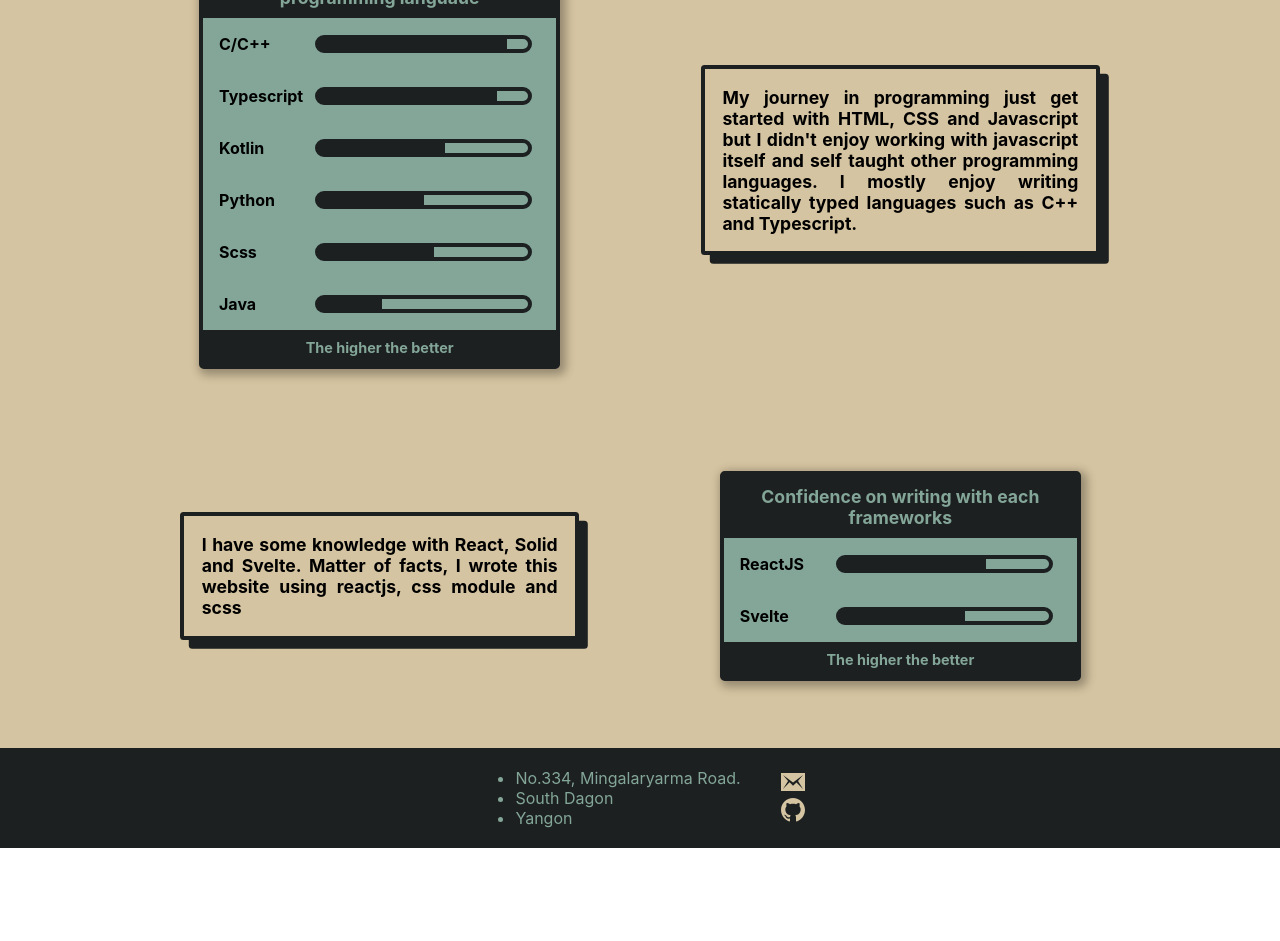
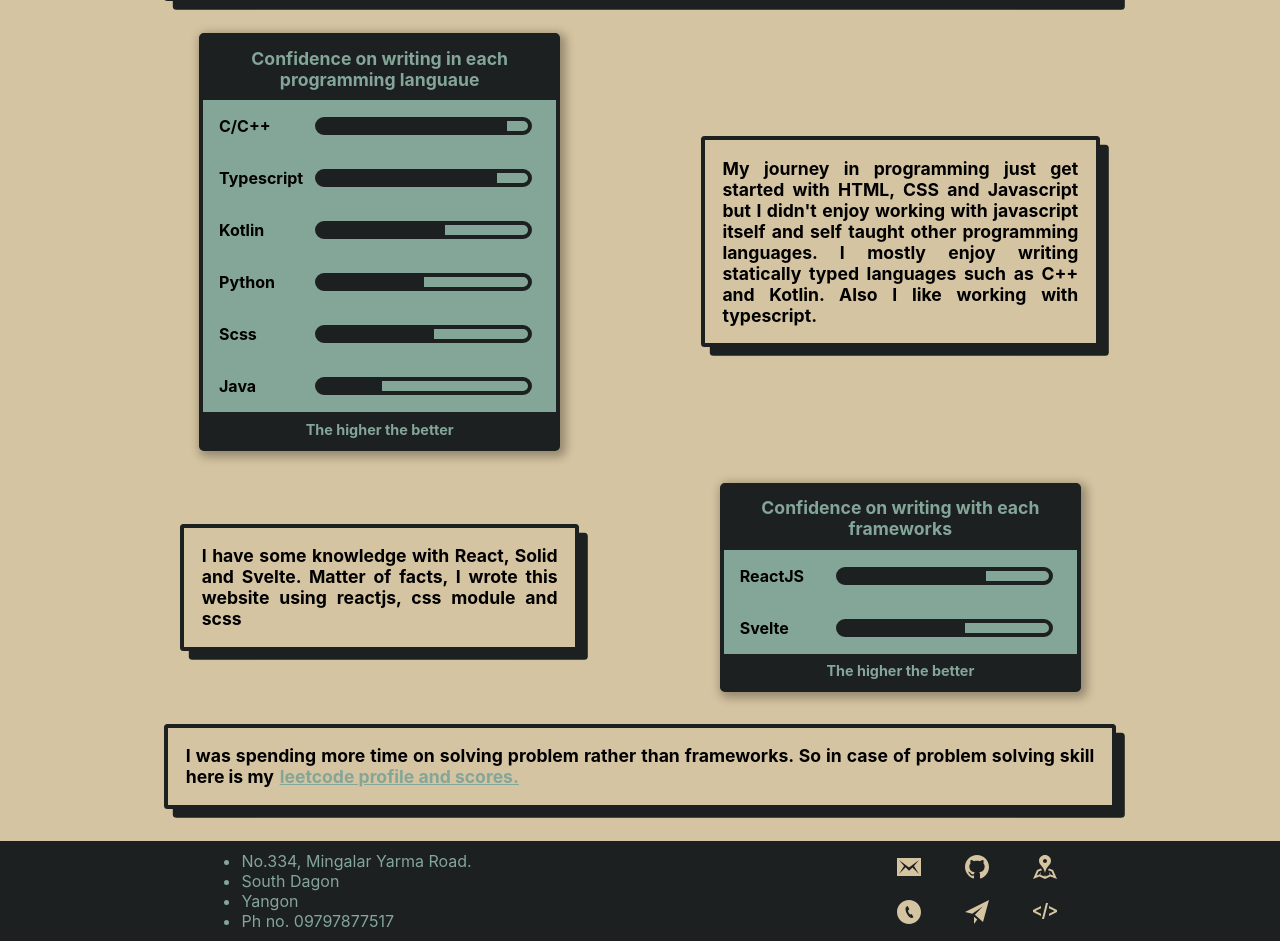
Before and after one commit to Matthtica/mgxtet-portfolio, a React (Create React App) app: page / in a window 1280 px wide. Shown: the part 200-1141 px from the top of the page. Before the commit the page ends 1048 px from the top, so only its background shows below. Built offline with nearby package versions, Linux system fonts and the light colour scheme.

Commit message:
cleaned up and cleared up some codes.

```diff
--- a/src/App.scss
+++ b/src/App.scss
@@ -32,7 +32,7 @@
 .navbar {
   display: flex;
   position: sticky;
-  max-height: 100px;
+  height: 5em;
   top: 0;
   justify-content: space-between;
   align-items: center;
@@ -55,6 +55,10 @@
 	transition: var(--transition-du) ease-in;
 	transform: translate(-6%, -6%);
 	box-shadow: 6px 6px 0 0 var(--on-primary);
+	a {
+	  text-decoration: none;
+	  color: var(--on-primary);
+	}
 	i {
 	  transition-duration: 2s;
 	}
@@ -64,7 +68,11 @@
 	color: var(--secondary-color);
 	transform: translate(0, 0);
 	box-shadow: none;
+	a {
+	  color: var(--secondary-color);
+	}
   }
+
   .nav-item:last-child:hover {
 	.dropdown-menu {
 	  display: block;
@@ -74,11 +82,12 @@
 
 .banner-cont {
   position: relative;
-  height: 5em;
+  height: 100%;
   width: 5em;
   margin-left: 3em;
   svg {
 	position: absolute;
+	top: 0;
 	height: 123%;
 	width: 100%;
     #banner {
@@ -131,11 +140,11 @@
 .content {
   max-width: 100ch;
   margin: auto;
-  height: 100vh;
   display: grid;
   grid-template-columns: 1fr 1fr;
   gap: 2em;
   padding: 2em;
   align-items: center;
   justify-items: center;
+  transition: ease-out 0.5s;
 }
--- a/src/App.tsx
+++ b/src/App.tsx
@@ -18,20 +18,27 @@ export default function App() {
         "react": { name: "ReactJS", level: 70 },
         "svelte": { name: "Svelte", level: 60 },
     };
-    const about_languages =
-        "My journey in programming just get started with HTML, CSS " +
-        "and Javascript but I didn't enjoy working with javascript itself " +
-        "and self taught other programming languages. I " +
-        "mostly enjoy writing statically typed languages " +
-        "such as C++ and Typescript.";
+    const about_languages = <p>My journey in programming just get started with HTML, CSS
+        and Javascript but I didn't enjoy working with javascript itself
+        and self taught other programming languages. I
+        mostly enjoy writing statically typed languages
+        such as C++ and Kotlin. Also I like working with typescript.</p>;
 
-    const about_techstack = "I have some knowledge with React, Solid and Svelte. " +
-        "Matter of facts, I wrote this website using reactjs, css module and scss";
+    const about_techstack = <p>I have some knowledge with React, Solid and Svelte.
+        Matter of facts, I wrote this website using reactjs, css module and scss</p>;
+
+    const type_of_person = <p>I am the type of person, that if you ask me a question
+        and I don't know the answer. I am gonna tell you that I don't know.
+        But I bet you what? I know how to find the answer and I will find the answer.</p>;
+
+    const leetcode = <p>I was spending more time on solving problem rather than
+        frameworks. So in case of problem solving skill here is my <a href="https://leetcode.com/Karlicin/" target="_blank" >leetcode profile and scores.</a></p>;
 
     return (
         <div className="main-page">
             <Nav />
             <div className="content">
+                <DescriptionBox description={type_of_person} />
                 <Confidence
                     header="Confidence on writing in each programming languaue"
                     data={confidences}
@@ -44,6 +51,7 @@ export default function App() {
                     data={techstacks}
                     footer="The higher the better"
                 />
+                <DescriptionBox description={leetcode} />
             </div>
             <Footer />
         </div >
--- a/src/components/DescriptionBox.module.scss
+++ b/src/components/DescriptionBox.module.scss
@@ -8,4 +8,16 @@
   font-weight: bold;
   text-align: justify;
   box-shadow: 0.5em 0.5em 0 0 var(--on-primary);
+  a {
+	color: var(--secondary-color);
+	padding: 0 0.1em;
+  }
+  a:hover {
+	background-color: var(--on-primary);
+  }
 }
+
+.description:first-child, .description:last-child {
+  grid-column: 1 / 3;
+  max-width: 90%;
+}
--- a/src/components/DescriptionBox.tsx
+++ b/src/components/DescriptionBox.tsx
@@ -1,11 +1,11 @@
 import styles from './DescriptionBox.module.scss';
 
 interface DescriptionProp {
-    description: string
+    description: JSX.Element
 }
 
 export default function DescriptionBox(prop: DescriptionProp) {
     return <div className={styles.description}>
-        <p>{prop.description}</p>
+        {prop.description}
     </div>;
 }
--- a/src/components/Footer.module.scss
+++ b/src/components/Footer.module.scss
@@ -6,12 +6,57 @@
   justify-content: center;
   align-items: center;
   color: var(--secondary-color);
+  .subdiv {
+	margin: auto;
+  }
 }
 
 .icon {
   fill: var(--primary-color);
 }
 
+.gotos {
+  display: grid;
+  grid-template-columns: 1fr 1fr 1fr;
+  padding: 0.5em 1em;
+  gap: 1em 2em;
+  place-items: center;
+}
+
 .al {
   list-style-type: none;
+  a:hover {
+    .icon {
+ 	  fill: var(--secondary-color);
+    }
+  }
 }
+
+.phbtn {
+  position: relative;
+  border: none;
+  background-color: transparent;
+}
+
+.phbtn::before {
+  content: 'Copy phone number to clipboard';
+  display: none;
+  position: absolute;
+  left: 100%;
+  bottom: 100%;
+  width: 10ch;
+  text-align: center;
+  background-color: var(--primary-color);
+  border-radius: 2px;
+  padding: 0.2em 0.5em;
+}
+
+.phbtn:hover {
+  .icon {
+	fill: var(--secondary-color);
+  }
+}
+
+.phbtn:hover::before {
+  display: block;
+}
--- a/src/components/Footer.tsx
+++ b/src/components/Footer.tsx
@@ -1,34 +1,61 @@
 import styles from './Footer.module.scss';
 
 export default function Footer() {
-    // TODO: On click binding to the destination of mail and geolocation
     // TODO: Telegram Address
-    // TODO: Ph-no
     // TODO: Viber
-    // TODO: github address
     // TODO: leetcode profile (!important)
-    return <footer className={styles.information}>
-        <ul>
-            <li>
-                No.334, Mingalaryarma Road.
-            </li>
-            <li>
-                South Dagon
-            </li>
-            <li>
-                Yangon
-            </li>
+    const myPhoneNumber = "09797877517";
+    const copyToClipboard = () => {
+        navigator.clipboard.writeText(myPhoneNumber);
+    }
+
+    return <footer className={styles.information} id="information">
+        <ul className={styles.subdiv}>
+            <li>No.334, Mingalar Yarma Road.</li>
+            <li>South Dagon</li>
+            <li>Yangon</li>
+            <li>Ph no. 09797877517</li>
         </ul>
-        <ul>
+        <ul className={`${styles.gotos} ${styles.subdiv}`}>
             <li className={styles.al}>
+                <a target="_blank" href="mailto:zxnightstalker199733@gmail.com">
                     <svg className={styles.icon} xmlns="http://www.w3.org/2000/svg" width="24" height="24" viewBox="0 0 24 24">
                         <path d="M0 3v18h24v-18h-24zm22 16l-6.526-6.618-3.445 3.483-3.418-3.525-6.611 6.66 5.051-8-5.051-6 10.029 7.446 9.971-7.446-4.998 6.01 4.998 7.99z" />
                     </svg>
+                </a>
             </li>
             <li className={styles.al}>
+                <a target="_blank" href="https://github.com/Matthtica">
                     <svg className={styles.icon} xmlns="http://www.w3.org/2000/svg" width="24" height="24" viewBox="0 0 24 24">
                         <path d="M12 0c-6.626 0-12 5.373-12 12 0 5.302 3.438 9.8 8.207 11.387.599.111.793-.261.793-.577v-2.234c-3.338.726-4.033-1.416-4.033-1.416-.546-1.387-1.333-1.756-1.333-1.756-1.089-.745.083-.729.083-.729 1.205.084 1.839 1.237 1.839 1.237 1.07 1.834 2.807 1.304 3.492.997.107-.775.418-1.305.762-1.604-2.665-.305-5.467-1.334-5.467-5.931 0-1.311.469-2.381 1.236-3.221-.124-.303-.535-1.524.117-3.176 0 0 1.008-.322 3.301 1.23.957-.266 1.983-.399 3.003-.404 1.02.005 2.047.138 3.006.404 2.291-1.552 3.297-1.23 3.297-1.23.653 1.653.242 2.874.118 3.176.77.84 1.235 1.911 1.235 3.221 0 4.609-2.807 5.624-5.479 5.921.43.372.823 1.102.823 2.222v3.293c0 .319.192.694.801.576 4.765-1.589 8.199-6.086 8.199-11.386 0-6.627-5.373-12-12-12z" />
                     </svg>
+                </a>
+            </li>
+            <li className={styles.al}>
+                <a target="_blank" href="https://goo.gl/maps/TfVVL6k8tAUxasDc7">
+                    <svg className={styles.icon} xmlns="http://www.w3.org/2000/svg" width="24" height="24" viewBox="0 0 24 24"><path d="M12 0c-3.148 0-6 2.553-6 5.702 0 4.682 4.783 5.177 6 12.298 1.217-7.121 6-7.616 6-12.298 0-3.149-2.851-5.702-6-5.702zm0 8c-1.105 0-2-.895-2-2s.895-2 2-2 2 .895 2 2-.895 2-2 2zm12 16l-6.707-2.427-5.293 2.427-5.581-2.427-6.419 2.427 4-9 3.96-1.584c.38.516.741 1.08 1.061 1.729l-3.523 1.41-1.725 3.88 2.672-1.01 1.506-2.687-.635 3.044 4.189 1.789.495-2.021.465 2.024 4.15-1.89-.618-3.033 1.572 2.896 2.732.989-1.739-3.978-3.581-1.415c.319-.65.681-1.215 1.062-1.731l4.021 1.588 3.936 9z" /></svg>
+                </a>
+            </li>
+            <li className={styles.al}>
+                <button className={styles.phbtn} onClick={copyToClipboard}>
+                    <svg className={styles.icon} xmlns="http://www.w3.org/2000/svg" width="24" height="24" viewBox="0 0 24 24">
+                        <path d="M12 0c-6.627 0-12 5.373-12 12s5.373 12 12 12 12-5.373 12-12-5.373-12-12-12zm3.445 17.827c-3.684 1.684-9.401-9.43-5.8-11.308l1.053-.519 1.746 3.409-1.042.513c-1.095.587 1.185 5.04 2.305 4.497l1.032-.505 1.76 3.397-1.054.516z" />
+                    </svg>
+                </button>
+            </li>
+            <li className={styles.al}>
+                <button className={styles.phbtn} onClick={copyToClipboard}>
+                    <svg className={styles.icon} xmlns="http://www.w3.org/2000/svg" width="24" height="24" viewBox="0 0 24 24">
+                        <path d="M24 0l-6 22-8.129-7.239 7.802-8.234-10.458 7.227-7.215-1.754 24-12zm-15 16.668v7.332l3.258-4.431-3.258-2.901z" />
+                    </svg>
+                </button>
+            </li>
+            <li className={styles.al}>
+                <a href="https://leetcode.com/Karlicin/" target="_blank">
+                    <svg className={styles.icon} xmlns="http://www.w3.org/2000/svg" width="24" height="24" viewBox="0 0 24 24">
+                        <path d="M24 10.935v2.131l-8 3.947v-2.23l5.64-2.783-5.64-2.79v-2.223l8 3.948zm-16 3.848l-5.64-2.783 5.64-2.79v-2.223l-8 3.948v2.131l8 3.947v-2.23zm7.047-10.783h-2.078l-4.011 16h2.073l4.016-16z" />
+                    </svg>
+                </a>
             </li>
         </ul>
     </footer>;
--- a/src/components/Nav.tsx
+++ b/src/components/Nav.tsx
@@ -17,7 +17,6 @@ export default function Nav() {
         [retro.name]: retro,
         [palenight.name]: palenight,
     }
-    const nav_items = ["skills", "address", "email", "about"];
     const [themeName, setThemeName] = useState(retro.name);
 
     useEffect(() => {
@@ -38,7 +37,9 @@ export default function Nav() {
             </svg>
         </div>
         <ul>
-            {nav_items.map((title: string) => <li className="nav-item">{title}</li>)}
+            <li className="nav-item">
+                <a href="#information">address</a>
+            </li>
             <li className="nav-item dropdown">
                 <div className="dropdown-btn">{themeName}</div>
                 <ul className="dropdown-menu">
```
Lines whose indentation alone changed are shown as unchanged.
